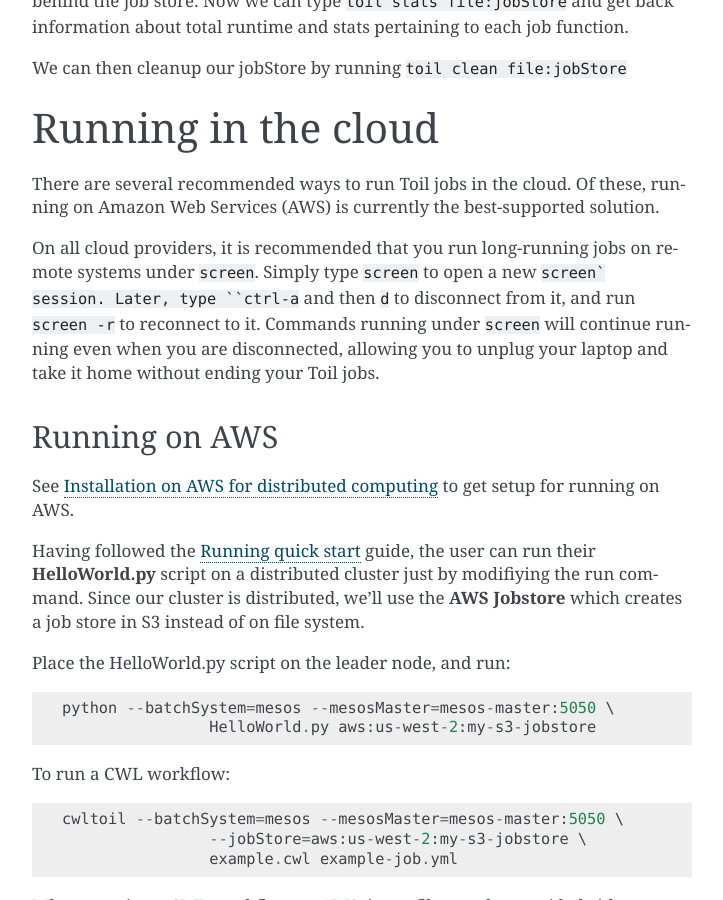
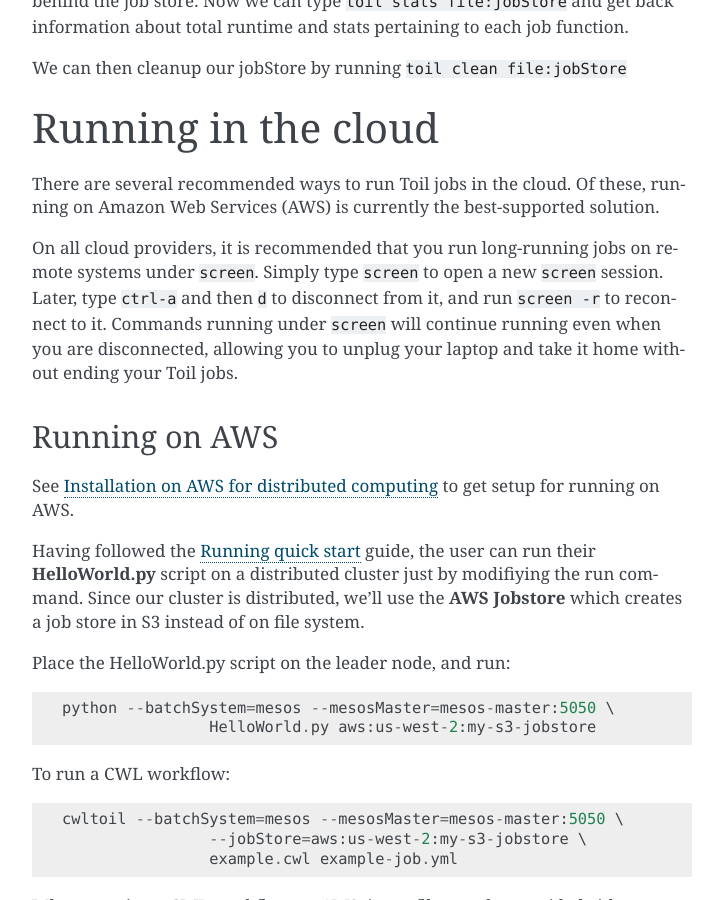
Before and after one commit to DataBiosphere/toil, a Sphinx documentation site: the page built from docs/running.rst, in a window 1280 px wide and 900 px high, scrolled down 6646 px. Shown: the whole window, without its empty margins (388-1111 px from the left). Built offline with Sphinx 7.4.7, drawn with Linux system fonts in a browser that asks for light colours; the version number is read from the project's files by our own code.

Commit message:
Fix code tag
Add missing `

```diff
--- a/docs/running.rst
+++ b/docs/running.rst
@@ -315,7 +315,7 @@
 
 There are several recommended ways to run Toil jobs in the cloud. Of these, running on Amazon Web Services (AWS) is currently the best-supported solution.
 
-On all cloud providers, it is recommended that you run long-running jobs on remote systems under ``screen``. Simply type ``screen`` to open a new ``screen` session. Later, type ``ctrl-a`` and then ``d`` to disconnect from it, and run ``screen -r`` to reconnect to it. Commands running under ``screen`` will continue running even when you are disconnected, allowing you to unplug your laptop and take it home without ending your Toil jobs.
+On all cloud providers, it is recommended that you run long-running jobs on remote systems under ``screen``. Simply type ``screen`` to open a new ``screen`` session. Later, type ``ctrl-a`` and then ``d`` to disconnect from it, and run ``screen -r`` to reconnect to it. Commands running under ``screen`` will continue running even when you are disconnected, allowing you to unplug your laptop and take it home without ending your Toil jobs.
 
 
 .. _runningAWS:
```
